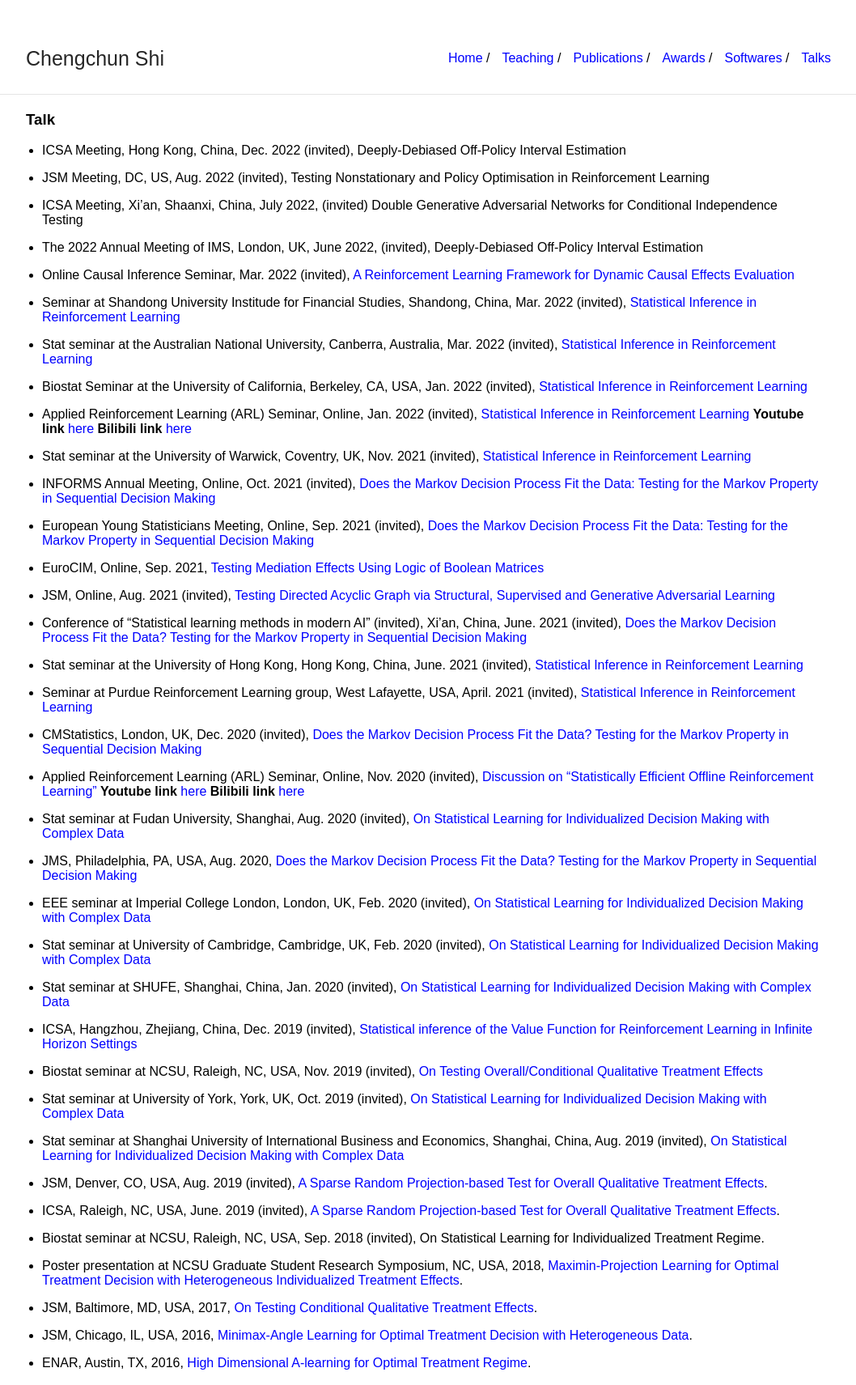
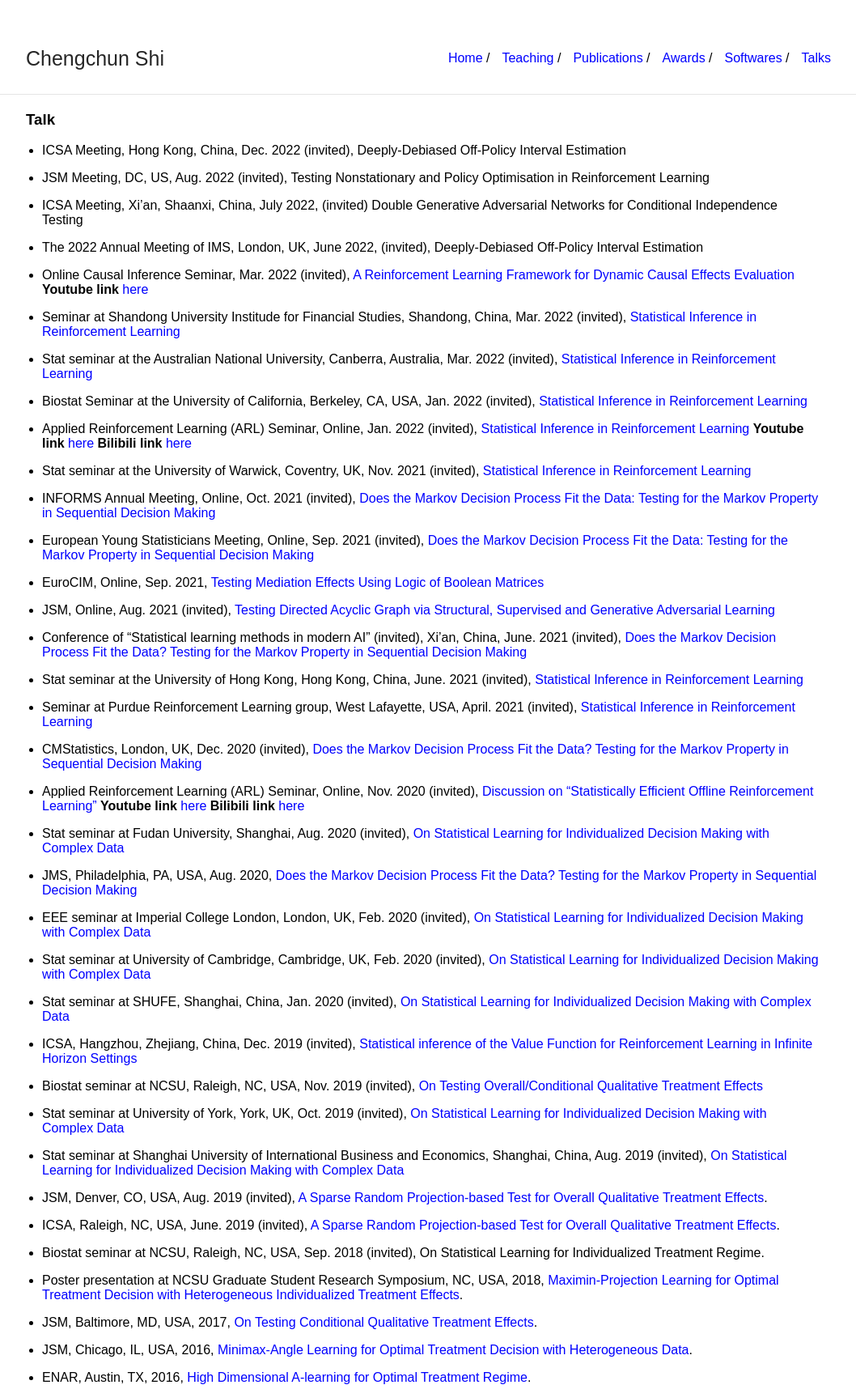
Before and after one commit to callmespring/callmespring.github.io, a Jekyll site: the page built from talk.md, in a window 1280 px wide. Shown: the whole page at 81% size, without its empty margins (108-1166 px from the left). Built offline with Jekyll 4.4.1, drawn with Linux system fonts in a browser that asks for light colours.

Commit message:
Update talk.md

```diff
--- a/talk.md
+++ b/talk.md
@@ -13,7 +13,7 @@
 
 * The 2022 Annual Meeting of IMS, London, UK, June 2022, (invited), Deeply-Debiased Off-Policy Interval Estimation
 
-* Online Causal Inference Seminar, Mar. 2022 (invited), [A Reinforcement Learning Framework for Dynamic Causal Effects Evaluation](./slides/CausalRL.pdf)
+* Online Causal Inference Seminar, Mar. 2022 (invited), [A Reinforcement Learning Framework for Dynamic Causal Effects Evaluation](./slides/CausalRL.pdf) **Youtube link** [here](https://www.youtube.com/watch?v=Zor1CmRyycw)
 
 * Seminar at Shandong University Institude for Financial Studies, Shandong, China, Mar. 2022 (invited), [Statistical Inference in Reinforcement Learning](./slides/StatRL.pdf)
 
```
